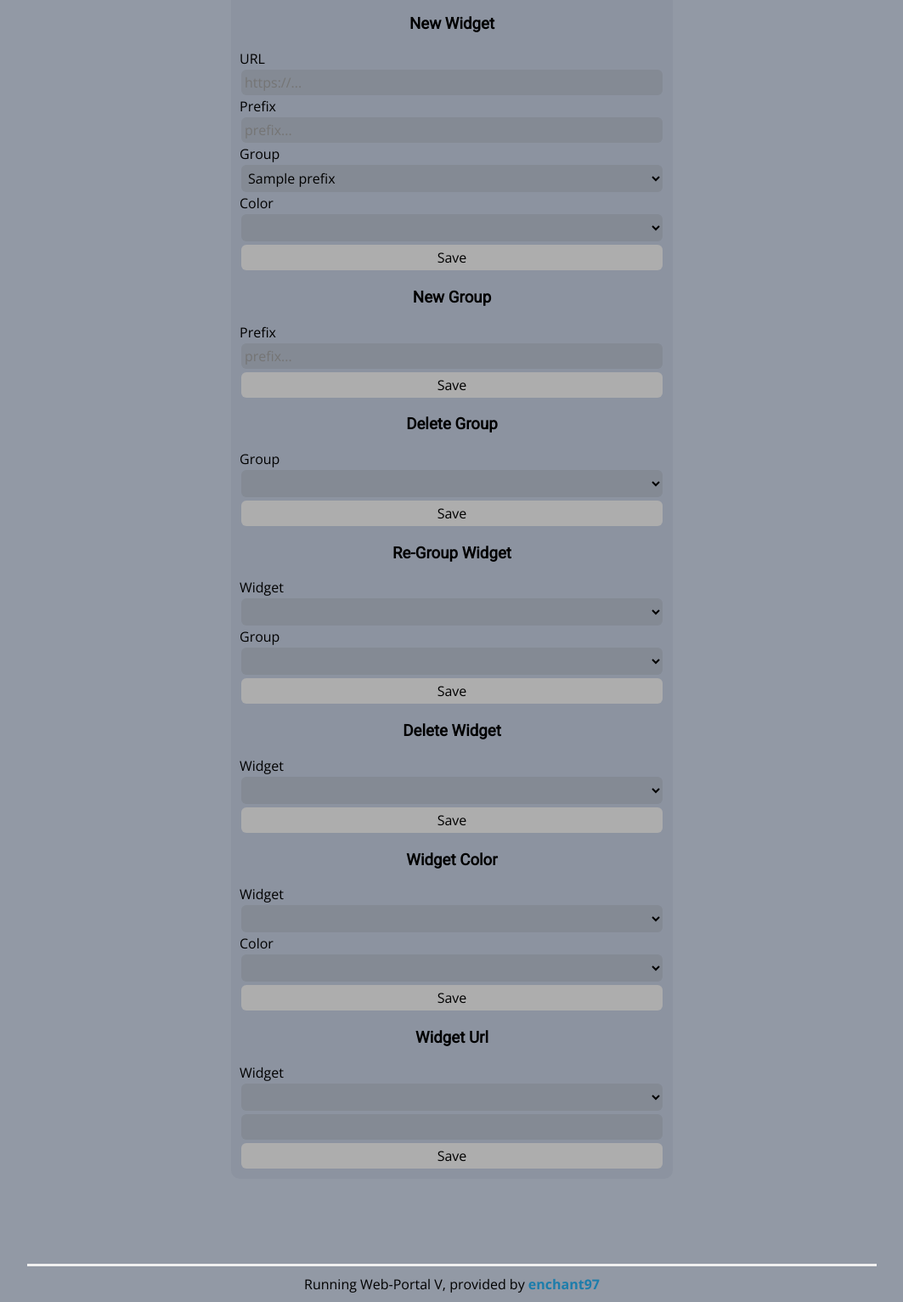
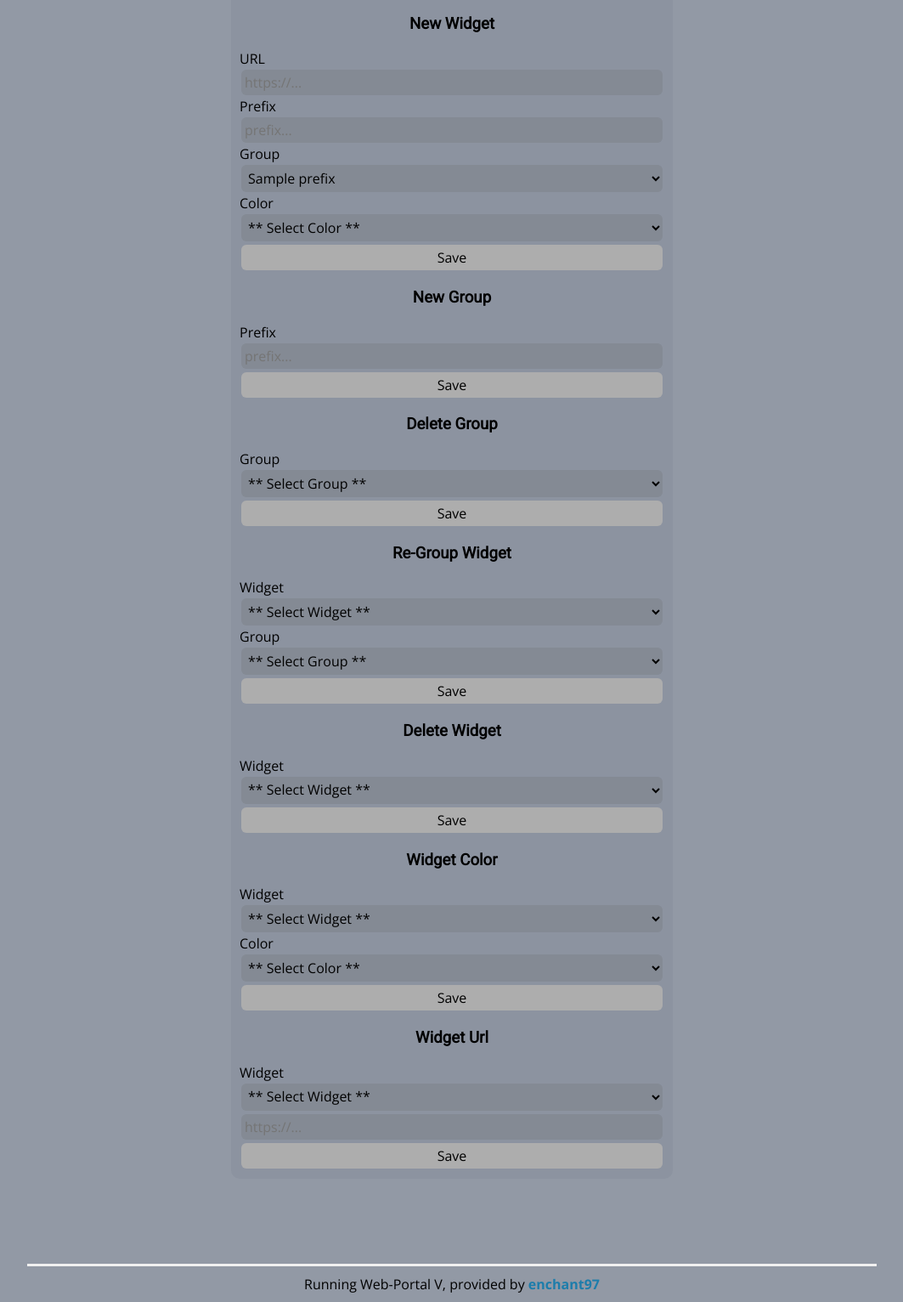
Before and after one commit to enchant97/web-portal, a Python web app: template web_portal/templates/admin/widgets.jinja2 in a window 1280 px wide. Shown: the part 200-1732 px from the top of the page at 85% size, without its empty margins (108-1171 px from the left). Run offline with Jinja, Linux system fonts and the light colour scheme; the template is opened without the code that fills it: most values are stand-ins (such as "Sample title", 1, 10 or a date in 2020).

Commit message:
add placeholders for input boxes

```diff
--- a/web_portal/templates/admin/widgets.jinja2
+++ b/web_portal/templates/admin/widgets.jinja2
@@ -11,9 +11,7 @@
         <input type="text" name="prefix" id="new-widget-prefix" required placeholder="prefix...">
         <label for="new-widget-group-id">Group</label>
         <select name="group_id" id="new-widget-group-id">
-            {% for group in groups %}
-            <option value="{{ group.id }}">{{ group.prefix }}</option>
-            {% endfor %}
+            {% include "/shared/includes/options-groups.jinja" %}
         </select>
         <label for="new-widget-color-name">Color</label>
         <select name="color_name" id="new-widget-color-name">
@@ -33,10 +31,8 @@
         <h3>Delete Group</h3>
         <label for="delete-group-id">Group</label>
         <select name="group_id" id="delete-group-id" required>
-            <option value=""></option>
-            {% for group in groups %}
-            <option value="{{ group.id }}">{{ group.prefix }}</option>
-            {% endfor %}
+            <option value="">** Select Group **</option>
+            {% include "/shared/includes/options-groups.jinja" %}
         </select>
         <button type="submit">Save</button>
     </form>
@@ -49,10 +45,8 @@
         </select>
         <label for="re-group-widget-group">Group</label>
         <select name="group_id" id="re-group-widget-group" required>
-            <option value=""></option>
-            {% for group in groups %}
-            <option value="{{ group.id }}">{{ group.prefix }}</option>
-            {% endfor %}
+            <option value="">** Select Group **</option>
+            {% include "/shared/includes/options-groups.jinja" %}
         </select>
         <button type="submit">Save</button>
     </form>
@@ -85,7 +79,7 @@
         <select name="widget_id" id="widget-url-widget" required>
             {% include "/shared/includes/options-widgets.jinja2" %}
         </select>
-        <input type="text" name="url" id="widget-url-url" required maxlength="255">
+        <input type="text" name="url" id="widget-url-url" required maxlength="255" placeholder="https://...">
         <button type="submit">Save</button>
     </form>
 </div>
--- a/web_portal/templates/login.jinja2
+++ b/web_portal/templates/login.jinja2
@@ -4,9 +4,9 @@
 <form class="form-group" action="{{ url_for('login.login') }}" method="post">
     <img class="img-branding" src="{{ url_for('static', filename='icon-256.png') }}" alt="web-portal icon">
     <label for="username">Username</label>
-    <input type="text" id="username" name="username" required>
+    <input type="text" id="username" name="username" placeholder="username..." required>
     <label for="password">Password</label>
-    <input type="password" name="password" id="password" required>
+    <input type="password" name="password" id="password" placeholder="password..." required>
     <button type="submit">Login</button>
 </form>
 {% endblock %}
--- a/web_portal/templates/shared/includes/options-color.jinja2
+++ b/web_portal/templates/shared/includes/options-color.jinja2
@@ -1,4 +1,4 @@
-<option value=""></option>
+<option value="">** Select Color **</option>
 <option>white</option>
 <option>grey</option>
 <option>grey-black</option>
--- /dev/null
+++ b/web_portal/templates/shared/includes/options-groups.jinja
@@ -0,0 +1,3 @@
+{% for group in groups %}
+<option value="{{ group.id }}">{{ group.prefix }}</option>
+{% endfor %}
--- a/web_portal/templates/shared/includes/options-users.jinja2
+++ b/web_portal/templates/shared/includes/options-users.jinja2
@@ -1,4 +1,4 @@
-<option value=""></option>
+<option value="">** Select User **</option>
 {% for user in users %}
 <option value="{{ user.id }}">{{ user.username }}</option>
 {% endfor %}
--- a/web_portal/templates/shared/includes/options-widgets.jinja2
+++ b/web_portal/templates/shared/includes/options-widgets.jinja2
@@ -1,4 +1,4 @@
-<option value=""></option>
+<option value="">** Select Widget **</option>
 {% for widget in widgets %}
 <option value="{{ widget.id }}">{{ widget.prefix }}</option>
 {% endfor %}
```
